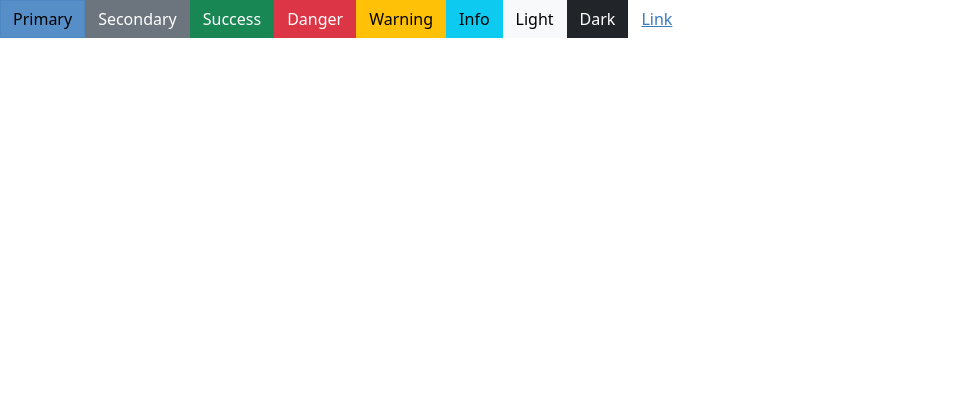
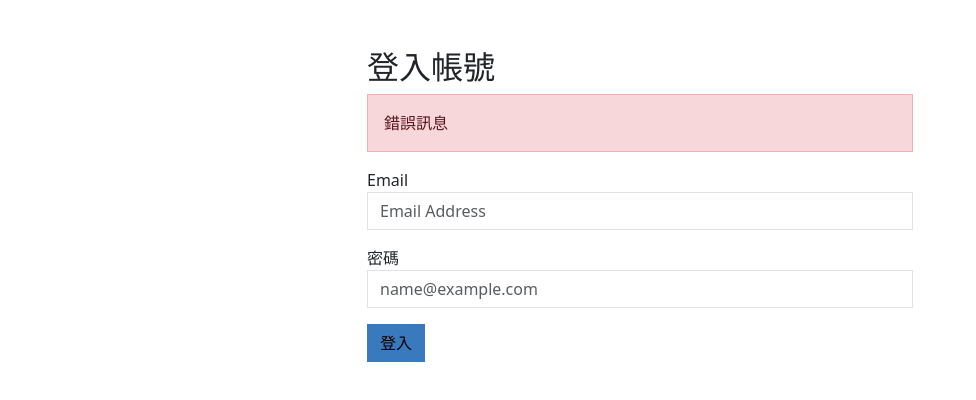
Before and after one commit to steven4program/carmaniac, a React (Create React App) app: page /#/login in a window 1280 px wide. Shown: the top 400 px of the page, without its empty margins (0-976 px from the left). Built offline with nearby package versions, Linux system fonts and the light colour scheme; no server answers.

Commit message:
add admin login feature

```diff
--- a/package.json
+++ b/package.json
@@ -10,6 +10,7 @@
     "bootstrap": "^5.3.0",
     "react": "^18.2.0",
     "react-dom": "^18.2.0",
+    "react-router-dom": "^6.12.1",
     "react-scripts": "5.0.1",
     "sass": "^1.63.2",
     "web-vitals": "^2.1.4"
--- a/src/App.js
+++ b/src/App.js
@@ -1,45 +1,12 @@
-import { useEffect } from 'react';
-import axios from 'axios';
+import { Routes, Route } from 'react-router-dom';
+import Login from './pages/Login';
 
 function App() {
-	useEffect(() => {
-		const path = process.env.REACT_APP_API_PATH;
-		(async () => {
-			const res = await axios.get(`/v2/api/${path}/products/all`);
-			console.log(res);
-		})();
-	}, []);
-
 	return (
 		<div className="App">
-			<button type="button" className="btn btn-primary">
-				Primary
-			</button>
-			<button type="button" className="btn btn-secondary">
-				Secondary
-			</button>
-			<button type="button" className="btn btn-success">
-				Success
-			</button>
-			<button type="button" className="btn btn-danger">
-				Danger
-			</button>
-			<button type="button" className="btn btn-warning">
-				Warning
-			</button>
-			<button type="button" className="btn btn-info">
-				Info
-			</button>
-			<button type="button" className="btn btn-light">
-				Light
-			</button>
-			<button type="button" className="btn btn-dark">
-				Dark
-			</button>
-
-			<button type="button" className="btn btn-link">
-				Link
-			</button>
+			<Routes>
+				<Route path="/login" element={<Login />}></Route>
+			</Routes>
 		</div>
 	);
 }
--- a/src/index.js
+++ b/src/index.js
@@ -4,12 +4,15 @@ import './stylesheets/all.scss';
 import App from './App';
 import reportWebVitals from './reportWebVitals';
 import axios from 'axios';
+import { HashRouter } from 'react-router-dom';
 axios.defaults.baseURL = `${process.env.REACT_APP_API_URL}`;
 
 const root = ReactDOM.createRoot(document.getElementById('root'));
 root.render(
 	<React.StrictMode>
-		<App />
+		<HashRouter>
+			<App />
+		</HashRouter>
 	</React.StrictMode>
 );
 
--- /dev/null
+++ b/src/pages/Login.js
@@ -0,0 +1,70 @@
+import axios from 'axios';
+import { useState } from 'react';
+
+function Login() {
+	const [data, setData] = useState({
+		username: '',
+		password: '',
+	});
+
+	const handleChange = (e) => {
+		const { name, value } = e.target;
+		setData({ ...data, [name]: value });
+	};
+
+	const submit = async (e) => {
+		const res = await axios.post('/v2/admin/signin', data);
+		const { token } = res.data;
+		axios.defaults.headers.common['Authorization'] = token;
+
+		const productRes = await axios.get(
+			`/v2/api/${process.env.REACT_APP_API_PATH}/admin/products/all`
+		);
+		console.log(productRes);
+	};
+
+	return (
+		<div className="container py-5">
+			<div className="row justify-content-center">
+				<div className="col-md-6">
+					<h2>登入帳號</h2>
+
+					<div className="alert alert-danger" role="alert">
+						錯誤訊息
+					</div>
+					<div className="mb-2">
+						<label htmlFor="email" className="form-label w-100">
+							Email
+							<input
+								id="email"
+								className="form-control"
+								name="username"
+								type="email"
+								placeholder="Email Address"
+								onChange={handleChange}
+							/>
+						</label>
+					</div>
+					<div className="mb-2">
+						<label htmlFor="password" className="form-label w-100">
+							密碼
+							<input
+								type="password"
+								className="form-control"
+								name="password"
+								id="password"
+								placeholder="name@example.com"
+								onChange={handleChange}
+							/>
+						</label>
+					</div>
+					<button type="button" className="btn btn-primary" onClick={submit}>
+						登入
+					</button>
+				</div>
+			</div>
+		</div>
+	);
+}
+
+export default Login;
```
Also changed, not shown: 1 other file (tests, documents, lock files or other folders).
